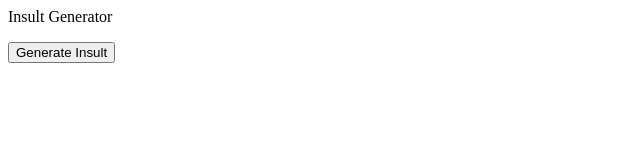
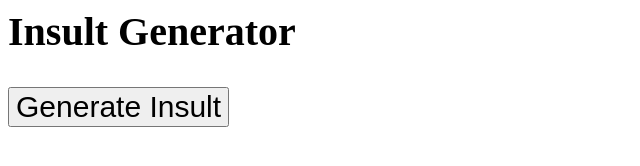
Before and after one commit to andrewstewartproductions/insultgenerator, a plain HTML site: page index.html in a window 1280 px wide. Shown: the whole page, without its empty margins (0-640 px from the left). Drawn offline with Linux system fonts and the light colour scheme.

Commit message:
Update index.html

```diff
--- a/index.html
+++ b/index.html
@@ -1,7 +1,10 @@
-<header>Insult Generator<header>
+
+
+
+<h1 style = "color:black;font-size:40px;">Insult Generator<h1>
 
 <p id="insult"></p>
-<button type = "button" onClick = "newInsult()">Generate Insult</button>
+<button style = "color:black;font-size:30px;" type = "button" onClick = "newInsult()">Generate Insult</button>
 
 
 <script>
```
